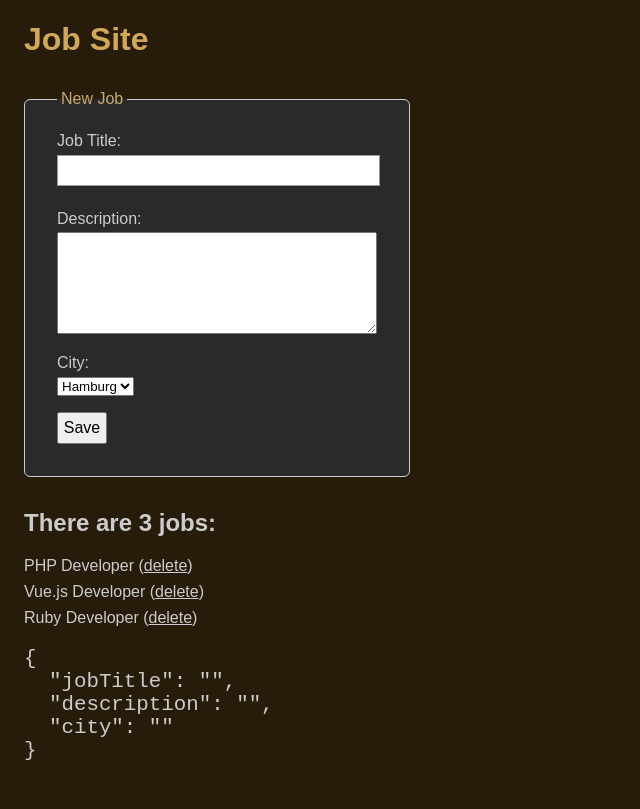
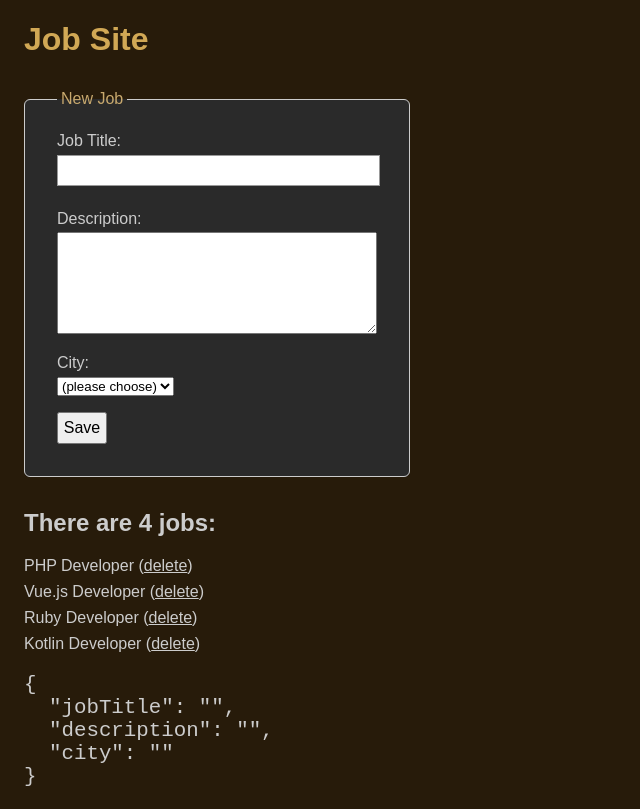
Before and after one commit to edwardtanguay/et-005-form-and-json-server, a React (Vite) app: page / in a window 1280 px wide. Shown: the whole page, without its empty margins (0-640 px from the left). Built offline with nearby package versions, Linux system fonts and the light colour scheme; data requests are answered from the project's data file.

Commit message:
dropdown works

```diff
--- a/src/App.tsx
+++ b/src/App.tsx
@@ -101,7 +101,8 @@ function App() {
 						<div className="row">
 							<label>City</label>
 							<div>
-								<select onChange={(e) => handleFieldChange(e, 'city')}>
+								<select value={formData.city} onChange={(e) => handleFieldChange(e, 'city')}>
+									<option value="">(please choose)</option>
 									<option value="hamburg">Hamburg</option>
 									<option value="berlin">Berlin</option>
 									<option value="dresden">Dresden</option>
--- a/src/data/db.json
+++ b/src/data/db.json
@@ -3,17 +3,26 @@
     {
       "jobTitle": "PHP Developer",
       "description": "sdfkjsdf",
+      "city": "berlin",
       "id": 2
     },
     {
       "jobTitle": "Vue.js Developer",
       "description": "Requires vue.js skills.",
+      "city": "hamburg",
       "id": 5
     },
     {
       "jobTitle": "Ruby Developer",
       "description": "ksjdfksdfjdsf",
+      "city": "dresden",
       "id": 7
+    },
+    {
+      "jobTitle": "Kotlin Developer",
+      "description": "skdfjs",
+      "city": "dresden",
+      "id": 8
     }
   ]
 }
```
